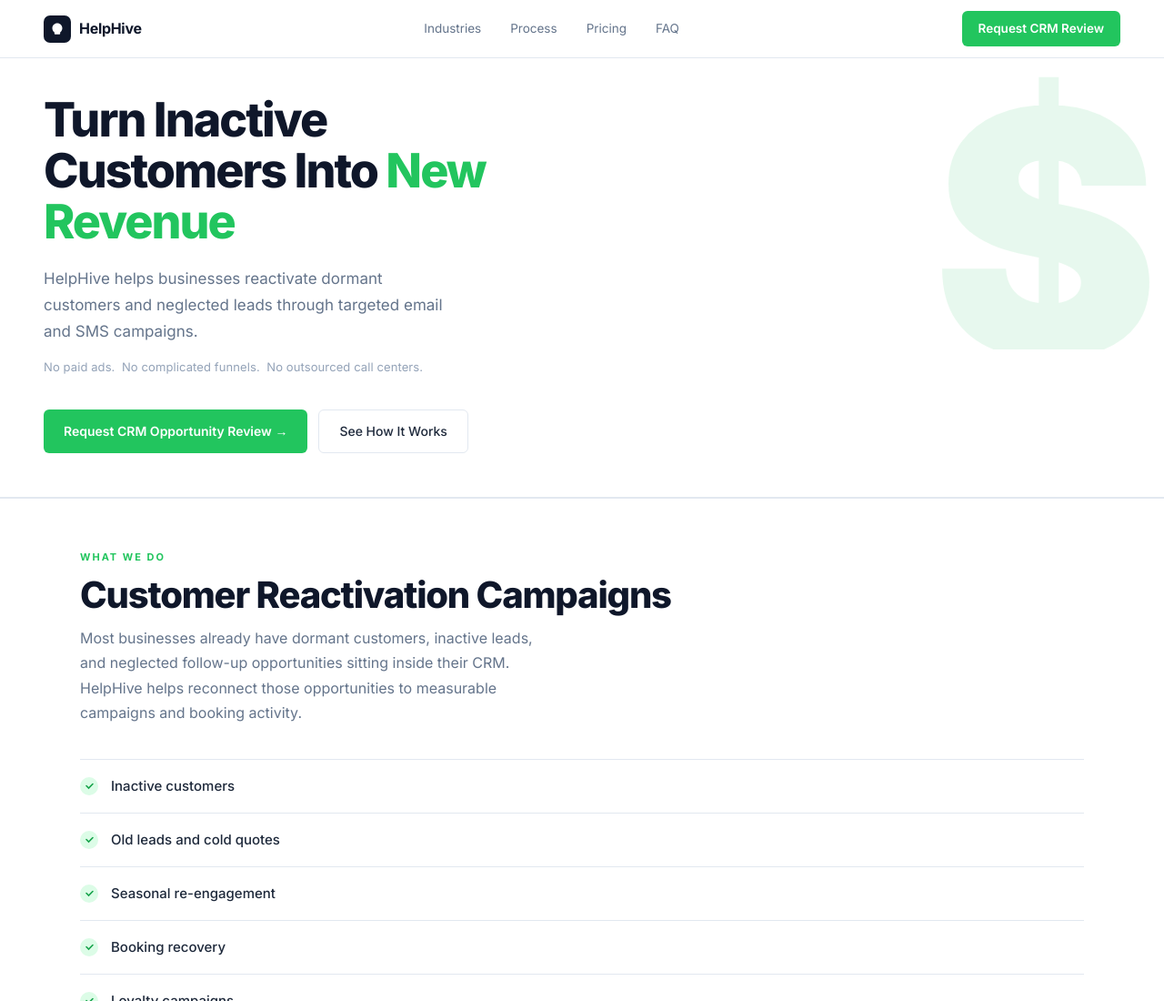
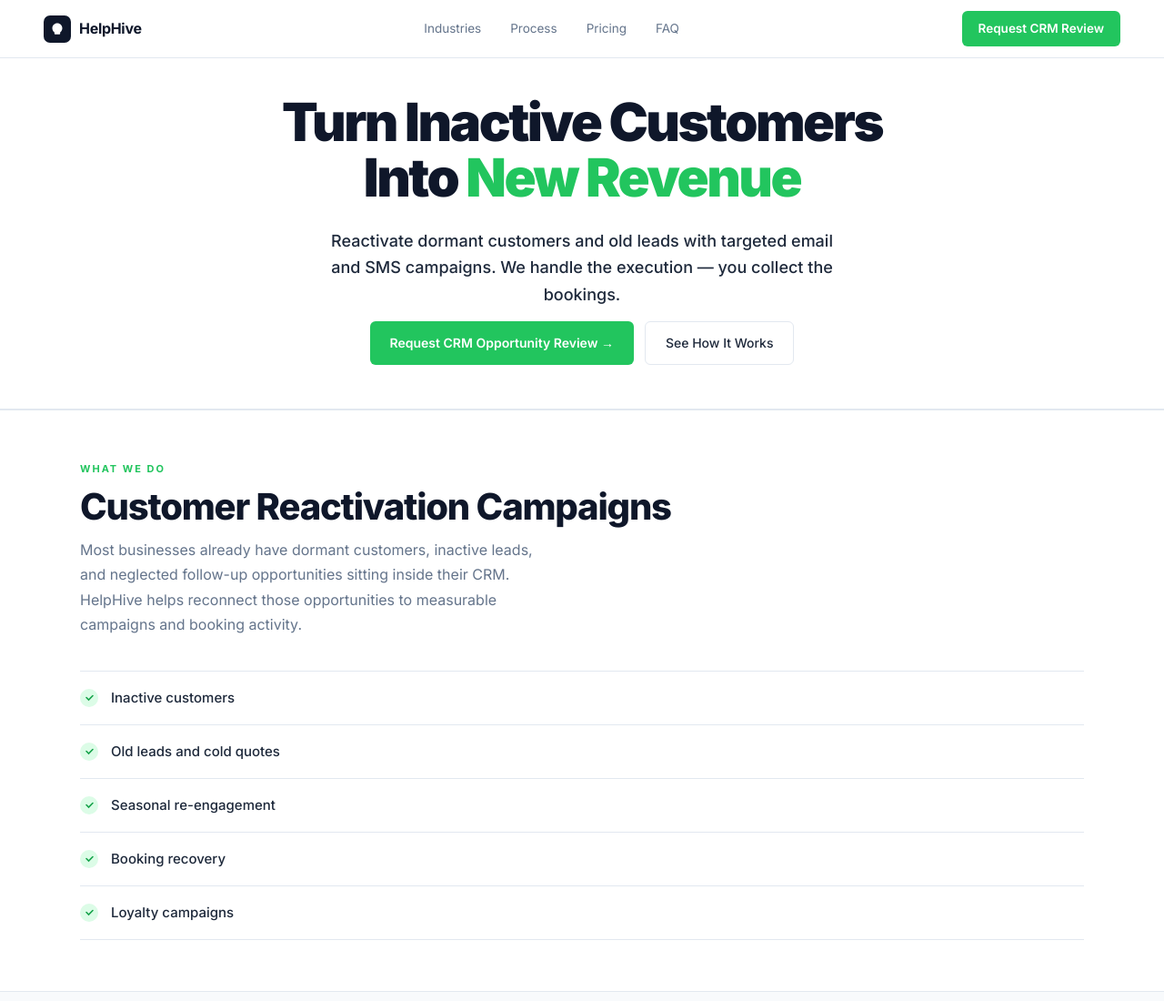
Before and after one commit to ryrichardson2026/RevenueRoundup, a plain HTML site: page index.html in a window 1280 px wide. Shown: the top 1100 px of the page at 91% size. Drawn offline with Linux system fonts and the light colour scheme.

Commit message:
Update hero section styles and content

```diff
--- a/index.html
+++ b/index.html
@@ -75,25 +75,30 @@ nav {
 }
 .hero-bg-mark {
   position: absolute;
-  top: -20px; right: -40px;
+  top: -20px; left: 50%; transform: translateX(-50%);
   width: 340px; height: 340px;
   opacity: 0.1;
   pointer-events: none;
   user-select: none;
 }
 .hero {
-  max-width: 680px;
+  max-width: 760px;
+  margin: 0 auto;
   padding: 40px 48px 48px;
+  text-align: center;
 }
+.hero-sub { margin-left: auto; margin-right: auto; }
+.hero-ctas { justify-content: center; }
+.hero-note { text-align: center; }
 .hero-left h1 {
-  font-size: 52px; font-weight: 800; line-height: 1.08;
-  letter-spacing: -2px; color: var(--ink);
-  margin-bottom: 20px;
+  font-size: 58px; font-weight: 900; line-height: 1.05;
+  letter-spacing: -2.5px; color: var(--ink);
+  margin-bottom: 24px;
 }
 .hero-left h1 .green { color: var(--green); }
 .hero-sub {
-  font-size: 17px; font-weight: 400; color: var(--mid);
-  line-height: 1.7; max-width: 440px; margin-bottom: 14px;
+  font-size: 18px; font-weight: 500; color: var(--ink-2);
+  line-height: 1.65; max-width: 580px; margin-bottom: 14px;
 }
 .hero-note {
   font-size: 13px; color: var(--muted);
@@ -361,14 +366,10 @@ footer {
 
 <!-- HERO -->
 <div class="hero-wrap">
-  <svg class="hero-bg-mark" viewBox="0 0 200 200" fill="none" xmlns="http://www.w3.org/2000/svg">
-    <text x="50%" y="72%" dominant-baseline="middle" text-anchor="middle" font-family="'Inter','Helvetica Neue',sans-serif" font-size="220" font-weight="900" fill="#22c55e">$</text>
-  </svg>
   <div class="hero">
     <div class="hero-left">
       <h1>Turn Inactive Customers Into <span class="green">New Revenue</span></h1>
-      <p class="hero-sub">HelpHive helps businesses reactivate dormant customers and neglected leads through targeted email and SMS campaigns.</p>
-      <p class="hero-note">No paid ads.&nbsp;&nbsp;No complicated funnels.&nbsp;&nbsp;No outsourced call centers.</p>
+      <p class="hero-sub">Reactivate dormant customers and old leads with targeted email and SMS campaigns. We handle the execution — you collect the bookings.</p>
       <div class="hero-ctas">
         <a href="#cta" class="btn-green">Request CRM Opportunity Review →</a>
         <a href="#process" class="btn-outline-white">See How It Works</a>
```
